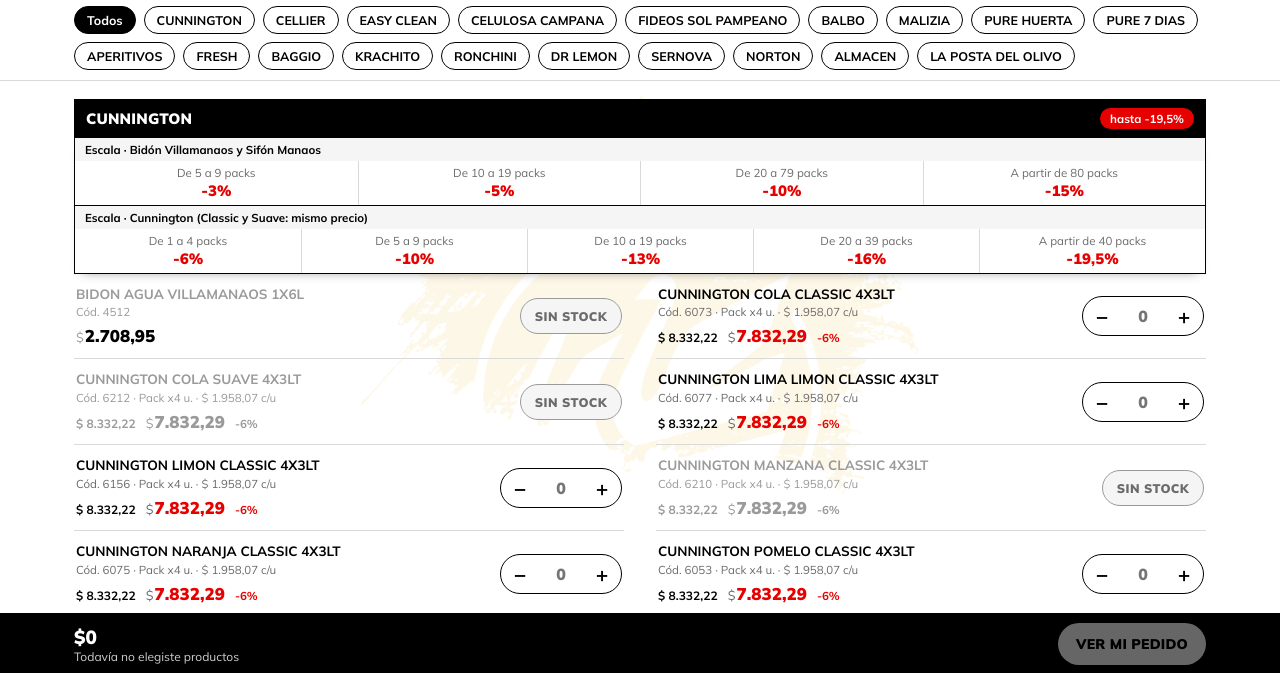
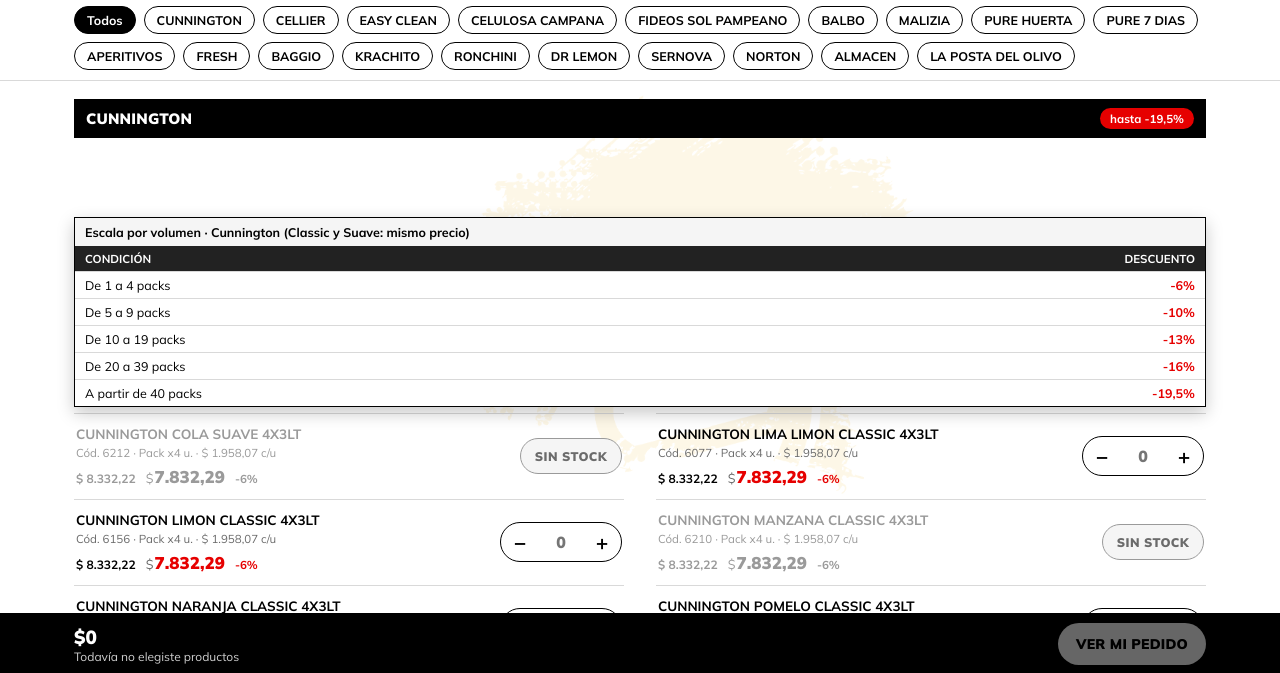
Before and after one commit to TomasGMenendez/sio-simulador, a plain HTML site: page index.html in a window 1280 px wide. Shown: the part 125-798 px from the top of the page. Drawn offline with nearby package versions, Linux system fonts and the light colour scheme.

Commit message:
Datos del simulador 19/11/2026 09:26

```diff
--- a/index.html
+++ b/index.html
@@ -49,20 +49,21 @@ section.prov{margin-top:18px;scroll-margin-top:calc(var(--barra-alto,104px) + 8p
 .prov-cab h3{font-weight:900;font-size:15px;letter-spacing:.2px}
 .pill-roja{background:var(--rojo);color:var(--blanco);border-radius:999px;padding:3px 10px;font-size:11.5px;font-weight:700;white-space:nowrap}
 
-/* Escala: queda fija debajo del buscador mientras se recorren los artículos de ese proveedor (Toto 19/11) */
-.escala{position:sticky;top:calc(var(--barra-alto,104px) + env(safe-area-inset-top,0px));z-index:15;background:var(--blanco);
-  border:1.5px solid var(--negro);border-top:0;box-shadow:0 6px 10px -8px rgba(0,0,0,.45)}
-.escala-bloque+.escala-bloque{border-top:1.5px solid var(--negro)}
-.escala-tit{display:flex;align-items:center;justify-content:space-between;gap:8px;padding:4px 10px;font-weight:700;font-size:11.5px;background:var(--fondo)}
+/* Escala (estética original de tabla). Al bajar, acompaña el scroll y se queda en el MEDIO de la pantalla mientras se recorre
+   ese proveedor (Toto 19/11). El "top" de cada tabla lo calcula ubicarEscalas() según su alto. */
+.escala{position:sticky;top:calc(var(--barra-alto,104px) + 8px);z-index:15;background:var(--blanco);
+  border:1.5px solid var(--negro);font-size:12.5px;box-shadow:0 6px 16px rgba(0,0,0,.22)}
+.escala table{width:100%;border-collapse:collapse}
+.escala th{background:#222;color:var(--blanco);font-weight:700;text-align:left;padding:5px 10px;font-size:11.5px}
+.escala th:last-child,.escala td:last-child{text-align:right}
+.escala td{padding:5px 10px;border-top:1px solid var(--linea);transition:background .25s}
+.escala td:last-child{color:var(--rojo);font-weight:700}
+.escala tr.alcanzado td{background:var(--amarillo);color:var(--negro);font-weight:700}
+.escala tr.alcanzado td:last-child{color:var(--negro);font-weight:900}
+.escala tr.vigente td{box-shadow:inset 0 2px 0 var(--negro),inset 0 -2px 0 var(--negro)}
+.escala-tit{display:flex;align-items:center;justify-content:space-between;gap:8px;padding:6px 10px;font-weight:700;background:var(--fondo);border-top:1px solid var(--linea)}
+.escala-bloque:first-child .escala-tit{border-top:0}
 .logrado{background:var(--amarillo);color:var(--negro);border-radius:999px;padding:1px 9px;font-weight:900;font-size:11.5px;white-space:nowrap}
-.tramos{display:grid;grid-template-columns:repeat(auto-fit,minmax(66px,1fr))}
-.tramo{display:flex;flex-direction:column;justify-content:center;gap:1px;padding:5px 6px;text-align:center;border-left:1px solid var(--linea);transition:background .25s}
-.tramo:first-child{border-left:0}
-.tramo .cond{font-size:10.5px;line-height:1.2;color:var(--gris)}
-.tramo b{font-size:14px;font-weight:900;color:var(--rojo)}
-.tramo.alcanzado{background:var(--amarillo)}
-.tramo.alcanzado .cond,.tramo.alcanzado b{color:var(--negro)}
-.tramo.vigente{box-shadow:inset 0 0 0 2px var(--negro)}
 
 /* Artículo */
 .art{display:grid;grid-template-columns:1fr auto;gap:6px 12px;padding:12px 2px;border-bottom:1px solid var(--linea);align-items:center}
@@ -138,9 +139,13 @@ section.prov{margin-top:18px;scroll-margin-top:calc(var(--barra-alto,104px) + 8p
   .arts{display:grid;grid-template-columns:1fr 1fr;column-gap:32px}
   .chips{flex-wrap:wrap;overflow:visible}
   .cab h1{font-size:24px}
-  .tramo .cond{font-size:11.5px}
-  .tramo b{font-size:15px}
   .hoja .envoltura{max-width:880px}
+}
+@media (max-width:560px){
+  .escala{font-size:12px}
+  .escala td{padding:3px 10px}
+  .escala th{padding:3px 10px}
+  .escala-tit{padding:4px 10px;font-size:12px}
 }
 @media (max-width:370px){
   .envoltura{padding:0 12px}
@@ -366,14 +371,24 @@ function filaArticulo(a){
 }
 
 function tablaEscala(grupo){
-  // Tramos en una fila (compacta, porque queda fija arriba al bajar). Los logrados con lo cargado van en AMARILLO (Toto 19/11).
+  // Misma tabla de siempre; las filas logradas con lo cargado van en AMARILLO y la vigente con borde (Toto 19/11).
   const r = D.reglas[grupo], t = totalesGrupo(grupo);
   const actual = pctPara(r.escalones, t.packs, t.unidades);
-  const celdas = r.escalones.map(e => {
+  const filas = r.escalones.map(e => {
     const ok = (e.tipo === "p" ? t.packs : t.unidades) >= e.desde;
-    return `<div class="tramo ${ok ? "alcanzado" : ""} ${ok && e.pct === actual ? "vigente" : ""}"><span class="cond">${esc(e.texto)}</span><b>-${pctTxt(e.pct)}</b></div>`;
+    return `<tr class="${ok ? "alcanzado" : ""} ${ok && e.pct === actual ? "vigente" : ""}"><td>${esc(e.texto)}</td><td>-${pctTxt(e.pct)}</td></tr>`;
   }).join("");
-  return `<div class="escala-bloque"><div class="escala-tit"><span>Escala · ${esc(r.etiqueta)}</span>${actual ? `<span class="logrado">Lograste -${pctTxt(actual)}</span>` : ""}</div><div class="tramos">${celdas}</div></div>`;
+  return `<div class="escala-bloque"><div class="escala-tit"><span>Escala por volumen · ${esc(r.etiqueta)}</span>${actual ? `<span class="logrado">Lograste -${pctTxt(actual)}</span>` : ""}</div><table><thead><tr><th>CONDICIÓN</th><th>DESCUENTO</th></tr></thead><tbody>${filas}</tbody></table></div>`;
+}
+
+// Cada tabla se queda centrada en la parte visible (entre el buscador y el total de abajo). Si es más alta que eso, va
+// pegada al buscador. Se recalcula al redibujar y al cambiar el tamaño de la pantalla.
+function ubicarEscalas(){
+  const arriba = $(".barra").offsetHeight, abajo = $(".pie").offsetHeight;
+  const libre = window.innerHeight - arriba - abajo;
+  for (const el of document.querySelectorAll(".escala")){
+    el.style.top = Math.round(arriba + Math.max(8, (libre - el.offsetHeight) / 2)) + "px";
+  }
 }
 
 function pintarCatalogo(){
@@ -385,13 +400,16 @@ function pintarCatalogo(){
     if (!arts.length) continue;
     const grupos = [...new Set(arts.map(a => a.grupo).filter(Boolean))];
     const tope = grupos.length ? Math.max(...grupos.map(maxPct)) : 0;
+    // La escala fija solo de los grupos que tienen algo para comprar (19/11: el Bidón sin stock sumaba otra tabla en Cunnington)
+    const conEscala = grupos.filter(g => D.reglas[g].escalones.length > 1 && arts.some(a => a.grupo === g && !a.sin_stock));
     html += `<section class="prov" id="cat-${esc(norm(cat).replace(/[^A-Z0-9]/g, "_"))}">
       <div class="prov-cab"><h3>${esc(cat)}</h3>${tope ? `<span class="pill-roja">hasta -${pctTxt(tope)}</span>` : ""}</div>
-      ${grupos.some(g => D.reglas[g].escalones.length > 1) ? `<div class="escala">${grupos.filter(g => D.reglas[g].escalones.length > 1).map(tablaEscala).join("")}</div>` : ""}
+      ${conEscala.length ? `<div class="escala">${conEscala.map(tablaEscala).join("")}</div>` : ""}
       <div class="arts">${arts.map(filaArticulo).join("")}</div>
     </section>`;
   }
   $("#catalogo").innerHTML = html || `<p class="vacio">No encontramos productos con “${esc(filtroTxt)}”.</p>`;
+  ubicarEscalas();
 }
 
 function pintarPie(){
@@ -577,10 +595,10 @@ $("#vaciar").addEventListener("click", () => {
 
 /* ---------- Arranque ---------- */
 // La escala fija se apoya justo debajo del buscador: su alto cambia con el ancho (chips en 1 o 2 renglones).
-const fijarAltoBarra = () => document.documentElement.style.setProperty("--barra-alto", $(".barra").offsetHeight + "px");
+const fijarAltoBarra = () => { document.documentElement.style.setProperty("--barra-alto", $(".barra").offsetHeight + "px"); ubicarEscalas(); };
 fijarAltoBarra();
 if (window.ResizeObserver) new ResizeObserver(fijarAltoBarra).observe($(".barra"));
-else window.addEventListener("resize", fijarAltoBarra);
+window.addEventListener("resize", fijarAltoBarra);
 (async () => {
   try {
     const r = await fetch("datos.json?t=" + Date.now(), {cache: "no-store"});
```
